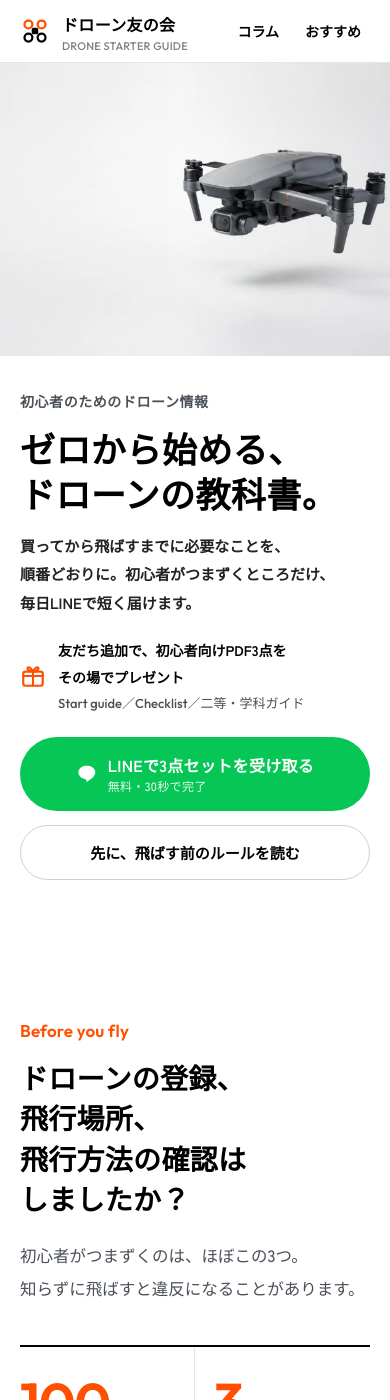
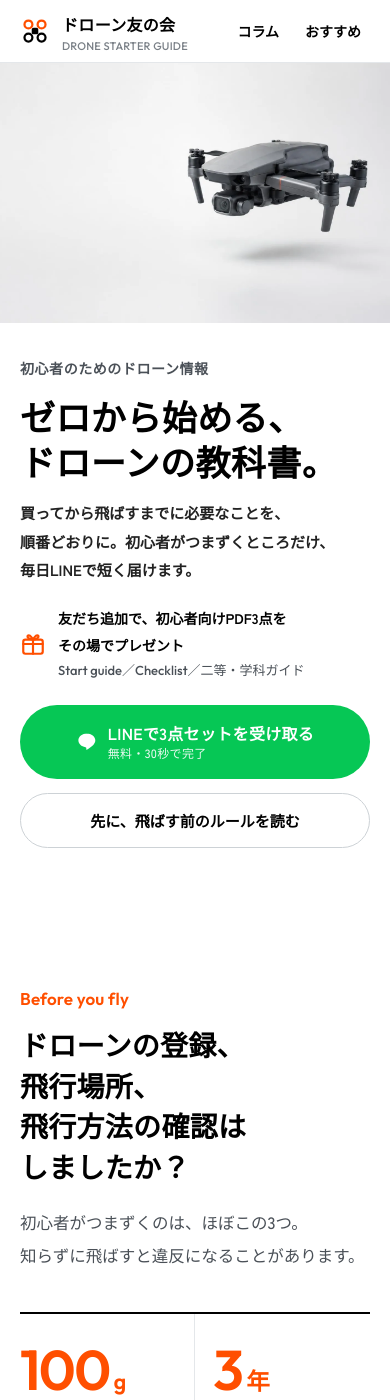
Before and after one commit to KoheiMizoguchi/drone-tomonokai, a Jekyll site: the page built from index.html, in a window 390 px wide and 1400 px high. Built offline with Jekyll 4.4.1, drawn with Linux system fonts in a browser that asks for light colours.

Commit message:
スマホでドローンの右端が切れないよう画像の切り出しを調整
Co-Authored-By: Claude Opus 5.5 <noreply@anthropic.com>

```diff
--- a/index.html
+++ b/index.html
@@ -41,8 +41,8 @@ layout: null
 @media (max-width:1180px) and (min-width:761px){.hero-media img{object-position:92% 50%}.hero-card{max-width:500px}.hero h1{font-size:clamp(34px,4.6vw,52px)}}
 @media (max-width:760px){
   .hero{display:block;min-height:0;background:#fff}
-  .hero-media{position:relative;aspect-ratio:4/3;background:#EAEAEA}
-  .hero-media img{object-position:84% 50%}
+  .hero-media{position:relative;aspect-ratio:3/2;background:#EAEAEA}
+  .hero-media img{object-position:100% 50%}
   .hero-media::after{display:none}
   .hero-inner{padding:32px 20px 56px}
   .hero-kicker{font-size:14px}
```
